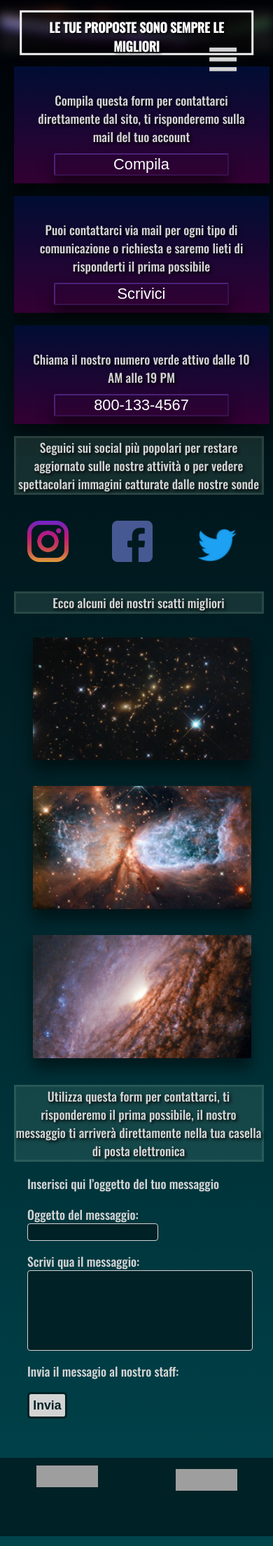
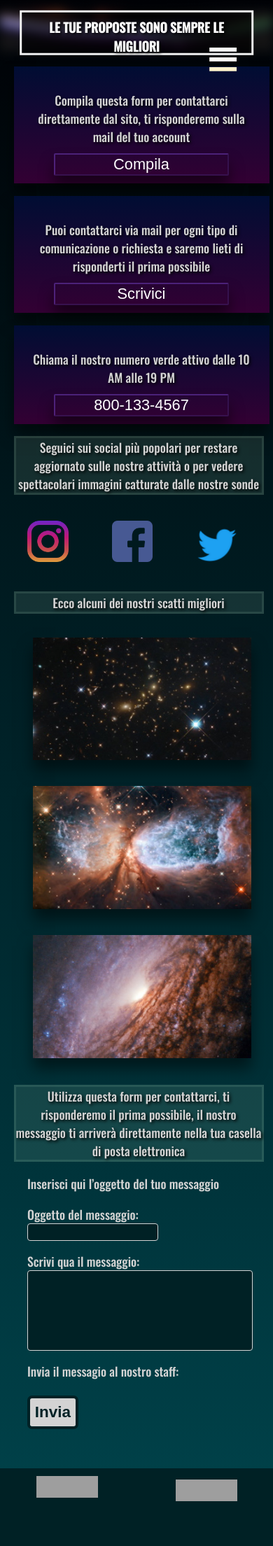
Before and after one commit to AlexRizzus/New_Horizon, a PHP site: page /contattaci.php in a window 390 px wide. Shown: the top 2209 px of the page at 70% size. Run offline with PHP 8.4, Linux system fonts and the light colour scheme; grey boxes are pictures that could not be loaded.

Commit message:
tasto mobile accessibile e visibile

```diff
--- a/style-portrait.css
+++ b/style-portrait.css
@@ -54,6 +54,7 @@
   top: 0.2em;
   right: 0.6em;
   font-size: 5em;
+  mix-blend-mode: difference;
 }
 .breadcrumb{
   display: none;
@@ -548,8 +549,9 @@
   transition-duration: 0.4s;
   font-weight: bold;
   margin-top: 1em;
+  font-size: calc(2.6vw + 1vh + 1vmin);
 }
-.formdescription, .formerror, #sendbutton, .testo_generico_contattaci, .testo_pulsanti_contattaci{
+.formdescription, .formerror, .testo_generico_contattaci, .testo_pulsanti_contattaci{
   font-size: calc(2vw + 0.8vh + 0.8vmin);
 }
 .formerror{
@@ -823,8 +825,8 @@
     #filtro_scritta{
       text-align: center;
       font-size: 1.2em;
-      // display: inline-block;
-      // margin-left: 40%;
+      display: inline-block;
+      margin-left: 40%;
     }
 
     #filtro_attuale{
@@ -1025,6 +1027,10 @@
       max-height: 30em;
       align-self: center;
     }
+    /*---------------------------------------------------- MODIFICA MISSIONE - GESTIONE ADMIN-------------------------------------------------------------------*/
+    .nav-tgl {
+      color: white;
+    }
     .amministratore-box{
       background-color: #d3d3d3;
       font-weight: bold;
@@ -1094,15 +1100,15 @@
       color:#002125;
       border: 0.1em solid #002125;
     }
+    /*----------------------------------------------------ADMIN -------------------------------------------------------------------*/
     .admin-content{
-      position: relative;
-      max-width: 90%;
+      max-width: 100%;
       background-color: #d3d3d3;
       color: #002125;
       border: 0.2em solid #002125;
       border-radius: 0.3em;
       padding: 0.3em;
-      margin:3em;
+      margin:0.5em;
       font-size: calc(2vw + 1vh + 1vmin);
       text-align: center;
     }
```
